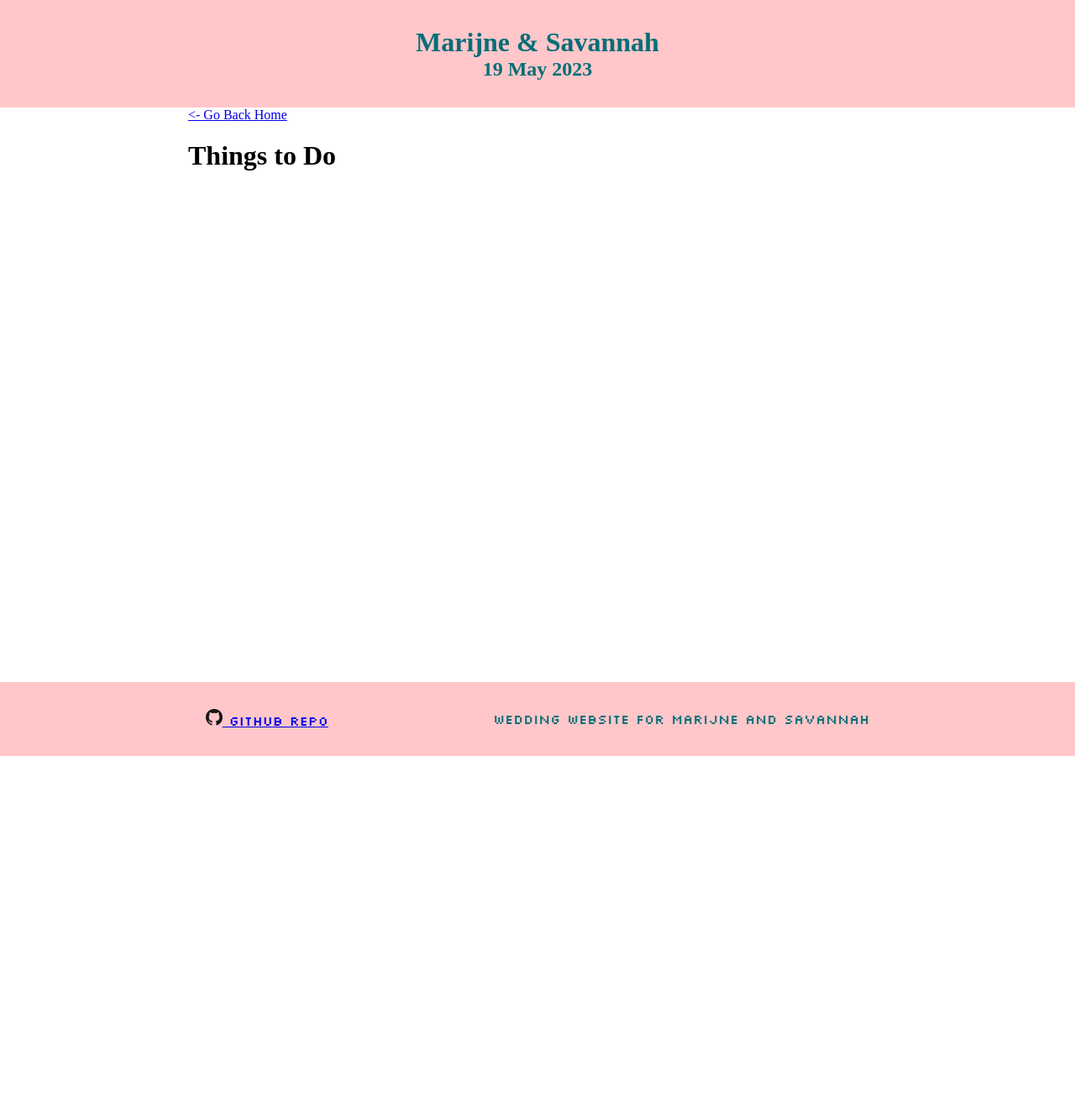
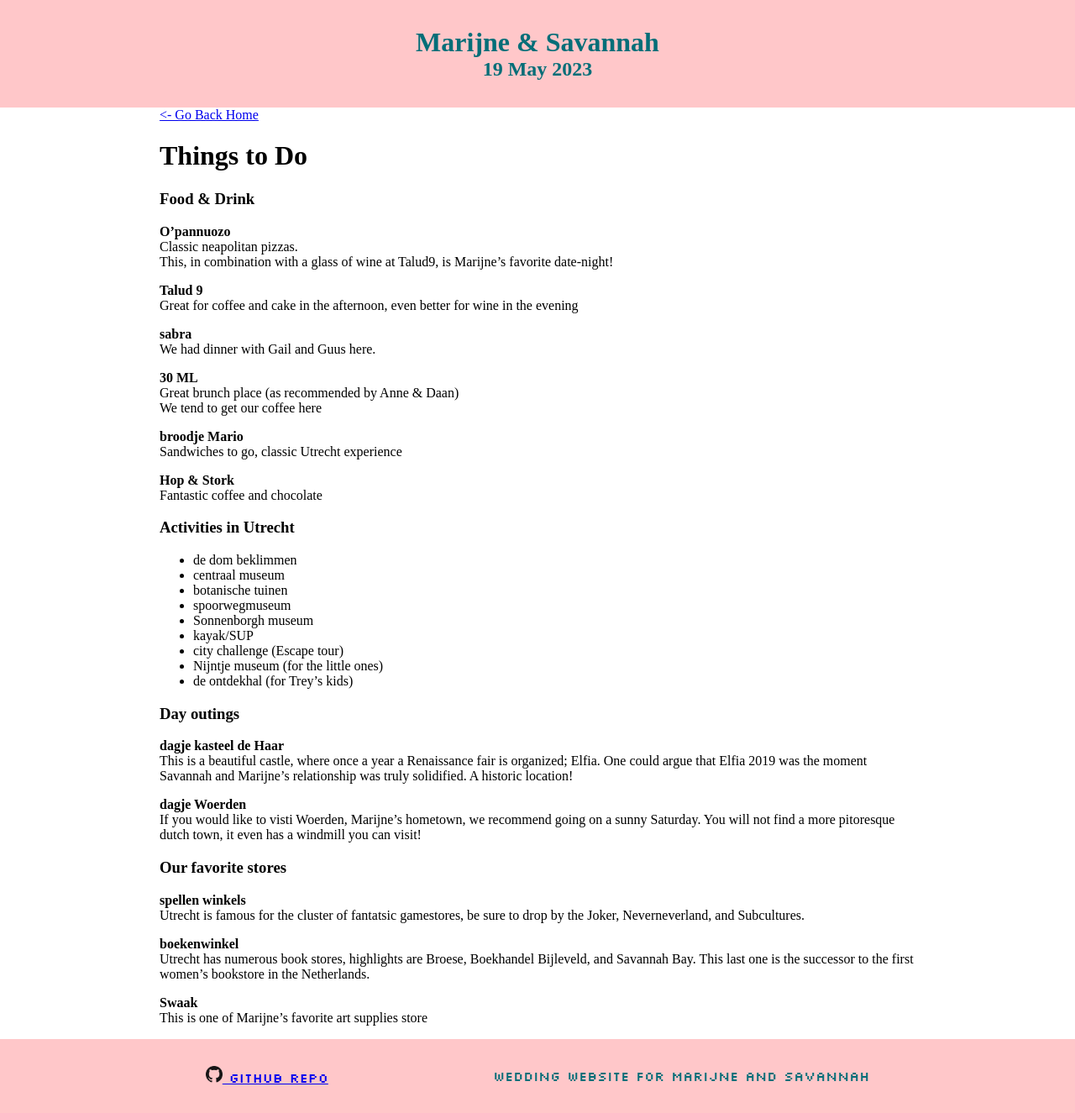
Before and after one commit to schijns-fischer-wedding/schijns-fischer-wedding.github.io, a Jekyll site: the page built from pages/things_to_do.md, in a window 1280 px wide. Shown: the whole page at 84% size. Built offline with Jekyll 4.4.1, drawn with Linux system fonts in a browser that asks for light colours; some web fonts are replaced; before the commit the page ends 900 px from its top, so only the background shows below that.

Commit message:
first overview of fun places

```diff
--- a/pages/things_to_do.md
+++ b/pages/things_to_do.md
@@ -4,3 +4,53 @@ title: Wedding Things to Do
 ---
 
 # Things to Do
+
+### Food & Drink
+**O'pannuozo**
+  Classic neapolitan pizzas.
+  This, in combination with a glass of wine at Talud9, is Marijne's favorite date-night!
+
+**Talud 9**
+  Great for coffee and cake in the afternoon, even better for wine in the evening
+
+**sabra**
+  We had dinner with Gail and Guus here.
+
+**30 ML**
+  Great brunch place (as recommended by Anne & Daan)
+  We tend to get our coffee here
+
+**broodje Mario**
+  Sandwiches to go, classic Utrecht experience
+
+**Hop & Stork**
+  Fantastic coffee and chocolate
+
+### Activities in Utrecht
+- de dom beklimmen
+- centraal museum
+- botanische tuinen
+- spoorwegmuseum
+- Sonnenborgh museum
+- kayak/SUP
+- city challenge (Escape tour)
+- Nijntje museum (for the little ones)
+- de ontdekhal (for Trey’s kids)
+
+### Day outings
+**dagje kasteel de Haar**
+  This is a beautiful castle, where once a year a Renaissance fair is organized; Elfia. One could argue that Elfia 2019 was the moment Savannah and Marijne's relationship was truly solidified. A historic location!
+
+**dagje Woerden**
+  If you would like to visti Woerden, Marijne's hometown, we recommend going on a sunny Saturday. You will not find a more pitoresque dutch town, it even has a windmill you can visit!
+
+### Our favorite stores
+
+**spellen winkels**
+  Utrecht is famous for the cluster of fantatsic gamestores, be sure to drop by the Joker, Neverneverland, and Subcultures.
+
+**boekenwinkel**
+  Utrecht has numerous book stores, highlights are Broese, Boekhandel Bijleveld, and Savannah Bay. This last one is the successor to the first women's bookstore in the Netherlands.
+
+**Swaak**
+  This is one of Marijne's favorite art supplies store
```
